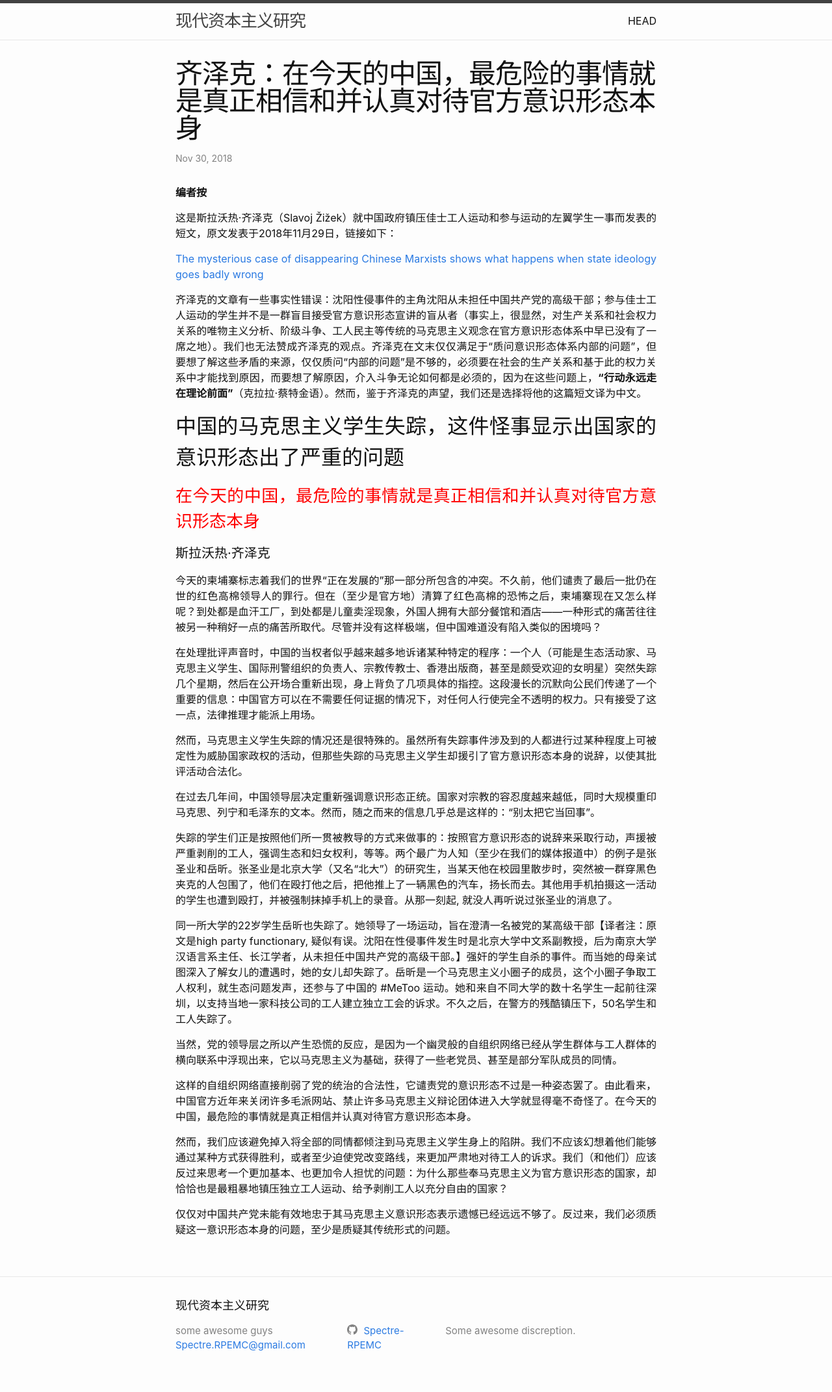
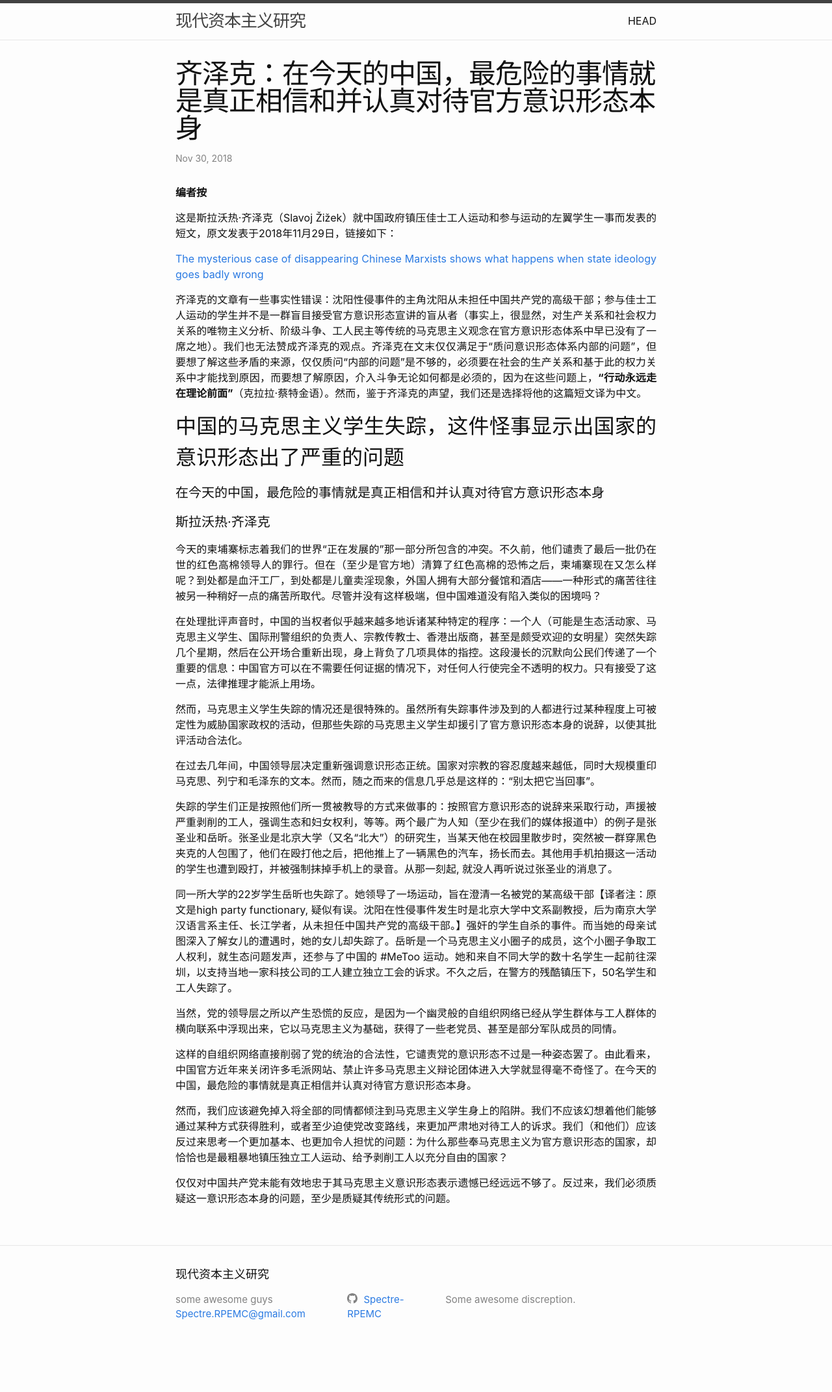
Before and after one commit to Spectre-RPEMC/Spectre-RPEMC.github.io, a Jekyll site: the page built from _posts/2018-11-30-Zizek's essay.MD, in a window 1280 px wide. Shown: the whole page at 65% size. Built offline with Jekyll 4.4.1, drawn with Linux system fonts in a browser that asks for light colours; after the commit the page ends 2094 px from its top, so only the background shows below that.

```diff
--- a/_posts/2018-11-30-Zizek's essay.MD
+++ b/_posts/2018-11-30-Zizek's essay.MD
@@ -13,7 +13,7 @@ layout: post
 
 ## 中国的马克思主义学生失踪，这件怪事显示出国家的意识形态出了严重的问题
 
-### 在今天的中国，最危险的事情就是真正相信和并认真对待官方意识形态本身
+#### 在今天的中国，最危险的事情就是真正相信和并认真对待官方意识形态本身
 
 #### 斯拉沃热·齐泽克
 
```
